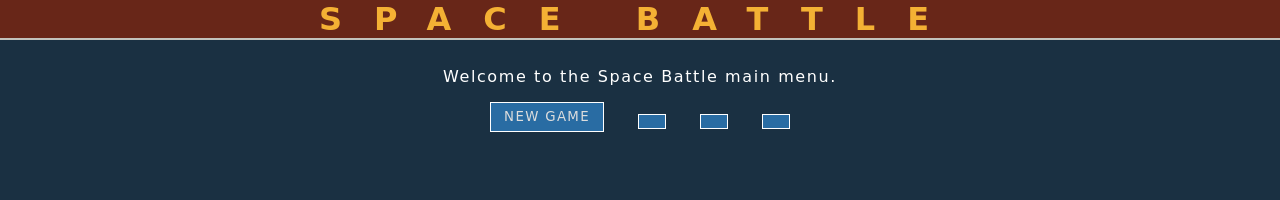
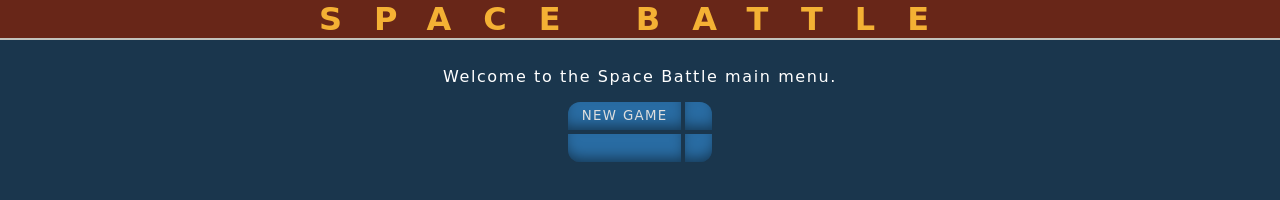
Before and after one commit to bthol/Space-Battle, a plain HTML site: page index.html in a window 1280 px wide. Drawn offline with Linux system fonts and the light colour scheme; a web font is replaced by a local one.

Commit message:
button styling

```diff
--- a/CSS/style.css
+++ b/CSS/style.css
@@ -2,43 +2,64 @@
     font-family: 'Coda', cursive;
     text-align: center;
     color: white;
-    background-color: hsl(207, 44%, 18%);
+    background-color: hsl(207, 50%, 20%);
 }
 
 body {
     margin: 0 auto;
     letter-spacing: .1em;
-}
-
-.bouncy{
-    animation: bouncy 5s infinite ease-in;
-    position: relative;
-}
-@keyframes bouncy {
-    0%{top:0em}
-    40%{top:0em}
-    42%{top:-0.4em}
-    45%{top:0em}
-    48%{top:-0.1em}
-    50%{top:0em}
-    100%{top:0em;}
+    height: 100vmin;
 }
 
 .button {
-    border: .5px solid #FFFFFF;
-    color:#DDDDDD;
+    color:hsl(0, 0%, 87%);
+    background-color: hsl(207, 60%, 40%);
     letter-spacing: .1em;
     text-transform: uppercase;
     padding: .5em 1em;
-    margin: 0em 1em;
     transition: all 0.1s;
-    background-color: hsl(207, 60%, 40%);
+    border-style: none;
+    -webkit-box-shadow: inset 0 -0.6em 1em -0.35em hsla(0, 0%, 0%, 0.5);
+    -moz-box-shadow: inset 0 -0.6em 1em -0.35em hsla(0, 0%, 0%, 0.5);
+    box-shadow: inset 0 -0.6em 1em -0.35em hsla(0, 0%, 0%, 0.5);
 }
 .button:hover {
     color: #FFFFFF;
     border-color:#DDDDDD;
-    box-shadow: inset 0 -0.6em 1em -0.35em hsla(0, 0%, 0%, 0.5);
+    -webkit-box-shadow: none;
+    -moz-box-shadow: none;
+    box-shadow: none;
 }
+.button-UI-background {
+    width: 100%;
+    height: 100px;
+    background-color: hsl(207, 60%, 40%);
+}
+.button-container {
+    display: grid;
+    grid-template-columns: 1fr max-content max-content 1fr;
+    grid-template-rows: 1fr 1fr;
+    grid-gap: 4px;
+}
+#btn1 {
+    grid-column-start: 2;
+    border-radius: 12px 0px 0px 0px;
+}
+#btn2 {
+    grid-column-start: 3;
+    border-radius: 0px 12px 0px 0px;
+}
+#btn3 {
+    grid-column-start: 3;
+    grid-row-start: 2;
+    border-radius: 0px 0px 12px 0px;
+}
+#btn4 {
+    grid-column-start: 2;
+    grid-row-start: 2;
+    border-radius: 0px 0px 0px 12px;
+}
+
 
 #page-title {
     color: hsl(39, 90%, 58%);
--- a/index.html
+++ b/index.html
@@ -25,10 +25,12 @@
     <section>
         <p id="alert"></p>
         <p id="prompt"></p>
-        <button id="btn1" class="button bouncy">1</button>
-        <button id="btn2" class="button bouncy" style="animation-delay:0.07s">2</button>
-        <button id="btn3" class="button bouncy" style="animation-delay:0.14s">3</button>
-        <button id="btn4" class="button bouncy" style="animation-delay:0.21s">4</button>
+        <div class="button-container">
+            <button id="btn1" class="button bouncy">1</button>
+            <button id="btn2" class="button bouncy" style="animation-delay:0.07s">2</button>
+            <button id="btn3" class="button bouncy" style="animation-delay:0.14s">3</button>
+            <button id="btn4" class="button bouncy" style="animation-delay:0.21s">4</button>
+            </div>
     </section>
 </body>
 </html>
```
